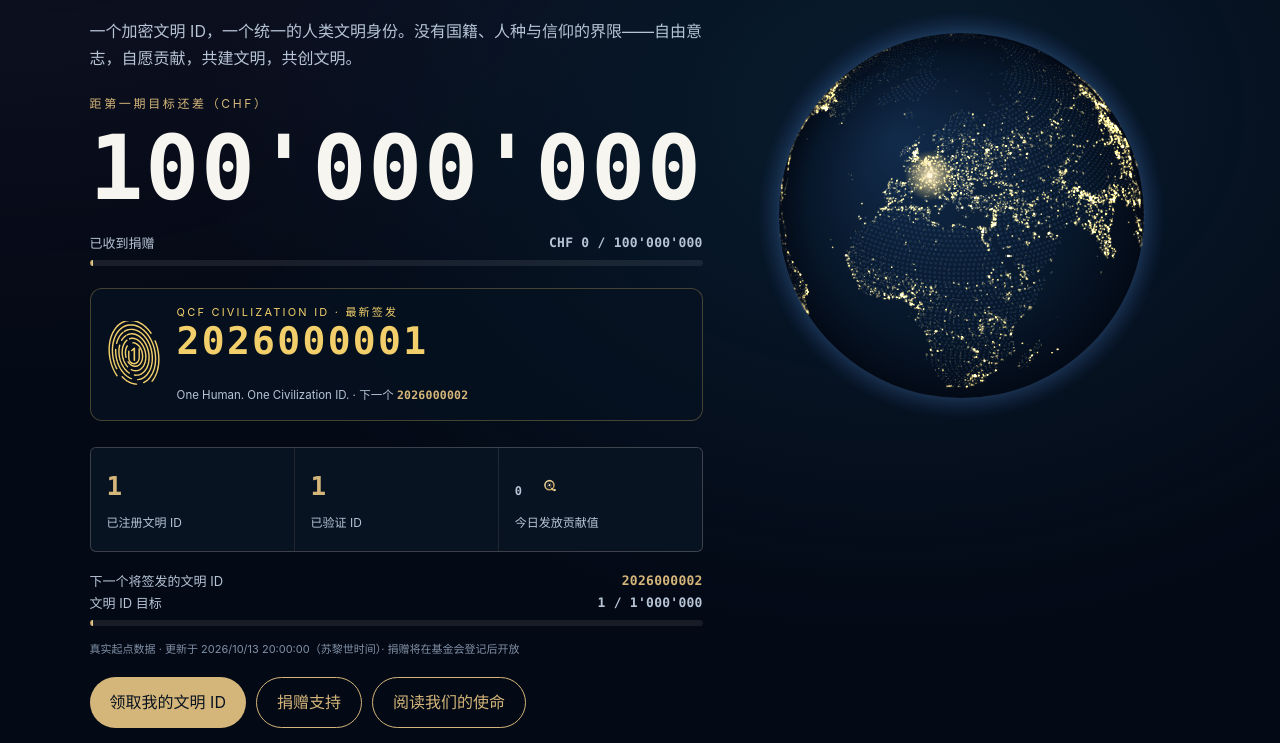
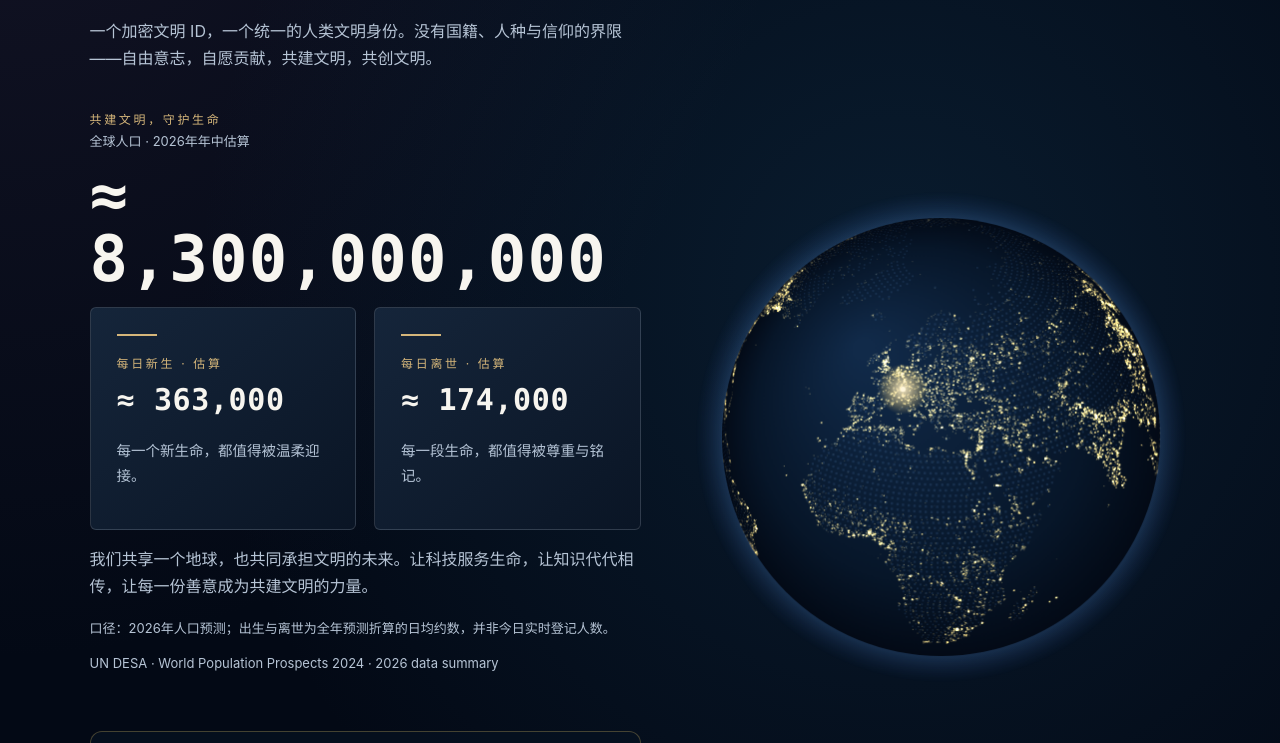
Before and after one commit to j19-plusone/qcf-v2-preview, a plain HTML site: page index.html in a window 1280 px wide. Shown: the part 404-1147 px from the top of the page. Drawn offline with Linux system fonts and the light colour scheme; animation ran at ten frames a second.

Commit message:
Replace homepage fundraising counter with humanity and life estimates

```diff
--- a/index.html
+++ b/index.html
@@ -23,15 +23,24 @@
 <div class="eyebrow" data-zh="全球文明共建者倡议 · 筹建阶段" data-en="Global Civilization Co-builders Initiative · Preparatory stage">全球文明共建者倡议 · 筹建阶段</div>
 <h1 data-zh="汇聚全球文明共建者<br>共建下一个文明" data-en="Gathering the world’s<br>Civilization Co-builders">汇聚全球文明共建者<br>共建下一个文明</h1>
 <p class="mute" data-zh="一个加密文明 ID，一个统一的人类文明身份。没有国籍、人种与信仰的界限——自由意志，自愿贡献，共建文明，共创文明。" data-en="One encrypted Civilization ID. One unified identity as a member of human civilization — beyond nationality, race or belief. Free will, voluntary contribution, co-building and co-creating civilization.">一个加密文明 ID，一个统一的人类文明身份。没有国籍、人种与信仰的界限——自由意志，自愿贡献，共建文明，共创文明。</p>
-<div class="eyebrow" style="margin-top:22px" data-zh="距第一期目标还差（CHF）" data-en="Remaining to Phase-1 goal (CHF)">距第一期目标还差（CHF）</div>
-<div class="big counter"><span id="c-rem">100'000'000</span></div>
-<div class="prog"><div class="row"><span data-zh="已收到捐赠" data-en="Donations received">已收到捐赠</span><span class="counter">CHF <span id="c-don">0</span> / 100'000'000</span></div><div class="track"><div class="fill" id="f-don"></div></div></div>
+<section aria-label="Humanity and life" style="padding:22px 0">
+<div class="eyebrow" data-zh="共建文明，守护生命" data-en="Co-creating civilization. Cherishing every life.">共建文明，守护生命</div>
+<div class="small mute" data-zh="全球人口 · 2026年年中估算" data-en="World population · mid-2026 estimate">全球人口 · 2026年年中估算</div>
+<div class="big counter" style="font-size:clamp(30px,6vw,64px)">≈ 8,300,000,000</div>
+<div class="grid g2" style="margin-top:16px">
+<div class="card"><div class="eyebrow" data-zh="每日新生 · 估算" data-en="Daily births · estimate">每日新生 · 估算</div><b class="counter" style="font-size:30px">≈ 363,000</b><p data-zh="每一个新生命，都值得被温柔迎接。" data-en="Every new life deserves a gentle welcome.">每一个新生命，都值得被温柔迎接。</p></div>
+<div class="card"><div class="eyebrow" data-zh="每日离世 · 估算" data-en="Daily deaths · estimate">每日离世 · 估算</div><b class="counter" style="font-size:30px">≈ 174,000</b><p data-zh="每一段生命，都值得被尊重与铭记。" data-en="Every life deserves dignity and remembrance.">每一段生命，都值得被尊重与铭记。</p></div>
+</div>
+<p class="mute" data-zh="我们共享一个地球，也共同承担文明的未来。让科技服务生命，让知识代代相传，让每一份善意成为共建文明的力量。" data-en="We share one Earth and responsibility for civilization’s future. Let technology serve life, knowledge pass between generations, and every act of kindness help build our shared civilization.">我们共享一个地球，也共同承担文明的未来。让科技服务生命，让知识代代相传，让每一份善意成为共建文明的力量。</p>
+<p class="small mute" data-zh="口径：2026年人口预测；出生与离世为全年预测折算的日均约数，并非今日实时登记人数。" data-en="Method: 2026 projections; births and deaths are rounded annual daily averages, not live counts for today.">口径：2026年人口预测；出生与离世为全年预测折算的日均约数，并非今日实时登记人数。</p>
+<p class="small mute">UN DESA · <a href="https://population.un.org/wpp/" target="_blank" rel="noopener">World Population Prospects 2024</a> · <a href="https://statisticstimes.com/demographics/world-death-and-birth-rate.php" target="_blank" rel="noopener">2026 data summary</a></p>
+</section>
 <div class="civ"><img src="brand/qcf-civ-id-mark.svg" alt="QCF Civilization ID"><div><div class="lab">QCF CIVILIZATION ID · <span data-zh="最新签发" data-en="LATEST ISSUED">x</span></div><div class="odo counter" id="odo">2026000001</div><div class="tag">One Human. One Civilization ID. · <span data-zh="下一个" data-en="next">x</span> <b class="gold counter" id="c-next2">2026000002</b></div></div></div>
 <div class="stats"><div><b class="counter" id="c-reg">0</b><span data-zh="已注册文明 ID" data-en="IDs registered">已注册文明 ID</span></div><div><b class="counter" id="c-ver">0</b><span data-zh="已验证 ID" data-en="Verified IDs">已验证 ID</span></div><div><b class="counter"><span id="c-qt">0</span> <img class="qi" src="brand/qcf-q-glyph.svg" alt="Q"></b><span data-zh="今日发放贡献值" data-en="Q issued today">今日发放贡献值</span></div></div>
 <div class="prog"><div class="row"><span data-zh="下一个将签发的文明 ID" data-en="Next Civilization ID to be issued">下一个将签发的文明 ID</span><b class="counter gold" id="c-next">2026000002</b></div>
 <div class="row"><span data-zh="文明 ID 目标" data-en="Civilization ID goal">文明 ID 目标</span><span class="counter"><span id="c-reg2">0</span> / 1'000'000</span></div><div class="track"><div class="fill" id="f-ids"></div></div>
 <div class="stamp" id="stamp"></div></div>
-<div style="display:flex;gap:10px;flex-wrap:wrap;margin-top:18px"><a class="btn" href="register.html" data-zh="领取我的文明 ID" data-en="Claim my Civilization ID">领取</a><a class="btn ghost" href="donate.html" data-zh="捐赠支持" data-en="Donate">捐赠</a><a class="btn ghost" href="about.html" data-zh="阅读我们的使命" data-en="Read our mission">使命</a></div>
+<div style="display:flex;gap:10px;flex-wrap:wrap;margin-top:18px"><a class="btn" href="register.html" data-zh="领取我的文明 ID" data-en="Claim my Civilization ID">领取</a><a class="btn ghost" href="about.html" data-zh="阅读我们的使命" data-en="Read our mission">使命</a></div>
 </div><div class="globe"><canvas id="globe" aria-label="globe"></canvas></div></div>
 
 <section><div class="eyebrow">ONE HUMANITY · ONE ID</div>
@@ -62,12 +71,12 @@
 <section><div class="grid g2" style="align-items:center"><div><div class="eyebrow">GENESIS</div><h2 data-zh="创世文明 ID" data-en="The Genesis Civilization ID">创世文明 ID</h2><p class="mute" data-zh="第一个文明 ID 2026000001 属于创始者 Jessica Sage。全球文明共建者倡议由此开始。" data-en="The first Civilization ID, 2026000001, belongs to the founder, Jessica Sage. The Global Civilization Co-builders Initiative begins here.">第一个文明 ID 2026000001 属于创始者 Jessica Sage。全球文明共建者倡议由此开始。</p></div>
 <div class="idcard"><img class="fp" src="brand/qcf-civ-id-mark.svg" alt=""><div class="eyebrow">CIVILIZATION ID · GENESIS</div><div class="num counter">2026 000001</div><div>Jessica Sage · <span data-zh="创始者" data-en="Founder">创始者</span></div><div class="small mute">2026-10-03 · QCF-INIT-CB-20261003-001</div></div></div></section>
 
-<section class="alt" style="text-align:center"><img src="brand/qcf-q-full.svg" alt="" width="48"><h2 data-zh="成为下一位文明共建者" data-en="Become the next Civilization Co-builder">成为下一位文明共建者</h2><p class="mute" style="margin:0 auto 18px" data-zh="共建者基建费 20 CHF / USD / EUR 每月（含加密文明 ID、验证与身份密钥），将在基金会正式登记后开放。现在可免费登记意向并预领演示 ID。" data-en="The co-builder infrastructure fee of 20 CHF / USD / EUR per month (encrypted ID, verification and identity key) opens after the foundation is formally registered. Register your interest now, free.">共建者基建费 20 CHF / USD / EUR 每月（含加密文明 ID、验证与身份密钥），将在基金会正式登记后开放。现在可免费登记意向并预领演示 ID。</p><div style="display:flex;gap:10px;flex-wrap:wrap;justify-content:center"><a class="btn" href="register.html" data-zh="登记意向 · 领取演示 ID" data-en="Register interest · demo ID">x</a><a class="btn ghost" href="donate.html" data-zh="捐赠支持第一期目标" data-en="Donate to Phase-1 goal">x</a></div></section>
+<section class="alt" style="text-align:center"><img src="brand/qcf-q-full.svg" alt="" width="48"><h2 data-zh="成为下一位文明共建者" data-en="Become the next Civilization Co-builder">成为下一位文明共建者</h2><p class="mute" style="margin:0 auto 18px" data-zh="共建者基建费 20 CHF / USD / EUR 每月（含加密文明 ID、验证与身份密钥），将在基金会正式登记后开放。现在可免费登记意向并预领演示 ID。" data-en="The co-builder infrastructure fee of 20 CHF / USD / EUR per month (encrypted ID, verification and identity key) opens after the foundation is formally registered. Register your interest now, free.">共建者基建费 20 CHF / USD / EUR 每月（含加密文明 ID、验证与身份密钥），将在基金会正式登记后开放。现在可免费登记意向并预领演示 ID。</p><div style="display:flex;gap:10px;flex-wrap:wrap;justify-content:center"><a class="btn" href="register.html" data-zh="登记意向 · 领取演示 ID" data-en="Register interest · demo ID">x</a></div></section>
 
 </main><script src="assets/app.js"></script><script>
-fetch('data/stats.json',{cache:'no-store'}).then(r=>r.json()).then(s=>{const go=()=>{const g=s.goal_donations_chf,rem=Math.max(0,g-s.donations_chf),reg=s.registered_ids+QCF.localRegs();
-document.getElementById('c-rem').dataset.v=g;QCF.roll(document.getElementById('c-rem'),rem,2400);QCF.roll(document.getElementById('c-don'),s.donations_chf);QCF.roll(document.getElementById('c-reg'),reg);QCF.roll(document.getElementById('c-reg2'),reg);QCF.roll(document.getElementById('c-ver'),s.verified_ids+QCF.localRegs());QCF.roll(document.getElementById('c-qt'),s.q_issued_today);
+fetch('data/stats.json',{cache:'no-store'}).then(r=>r.json()).then(s=>{const go=()=>{const reg=s.registered_ids+QCF.localRegs();
+QCF.roll(document.getElementById('c-reg'),reg);QCF.roll(document.getElementById('c-reg2'),reg);QCF.roll(document.getElementById('c-ver'),s.verified_ids+QCF.localRegs());QCF.roll(document.getElementById('c-qt'),s.q_issued_today);
 document.getElementById('c-next').textContent=QCF.idFor(reg+1);document.getElementById('c-next2').textContent=QCF.idFor(reg+1);const od=document.getElementById('odo');QCF.odo(od,'2026000000');setTimeout(()=>QCF.odo(od,QCF.idFor(reg)),200);
-document.getElementById('f-don').style.width=Math.max(0.4,100*s.donations_chf/g)+'%';document.getElementById('f-ids').style.width=Math.max(0.4,100*reg/s.goal_ids)+'%';
+document.getElementById('f-ids').style.width=Math.max(0.4,100*reg/s.goal_ids)+'%';
 const d=new Date(s.updated).toLocaleString('zh-CN',{timeZone:'Europe/Zurich',hour12:false});document.getElementById('stamp').textContent=QCF.t('真实起点数据 · 更新于 '+d+'（苏黎世时间）· 捐赠将在基金会登记后开放'+(QCF.localRegs()?' · 含本机演示注册 '+QCF.localRegs():''),'Real starting data · updated '+d+' (Zurich) · donations open after registration'+(QCF.localRegs()?' · incl. '+QCF.localRegs()+' demo registration in this browser':''))};setTimeout(go,300);QCF.globe(document.getElementById('globe'),s.points)});
 </script></body></html>
```
